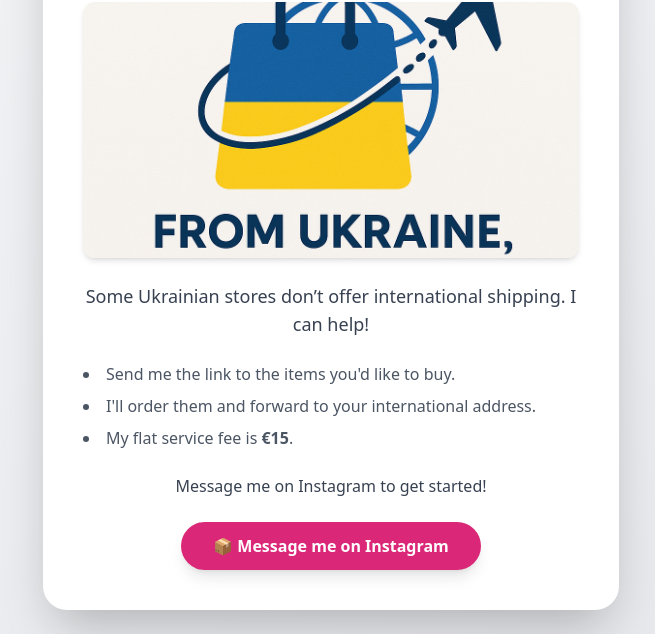
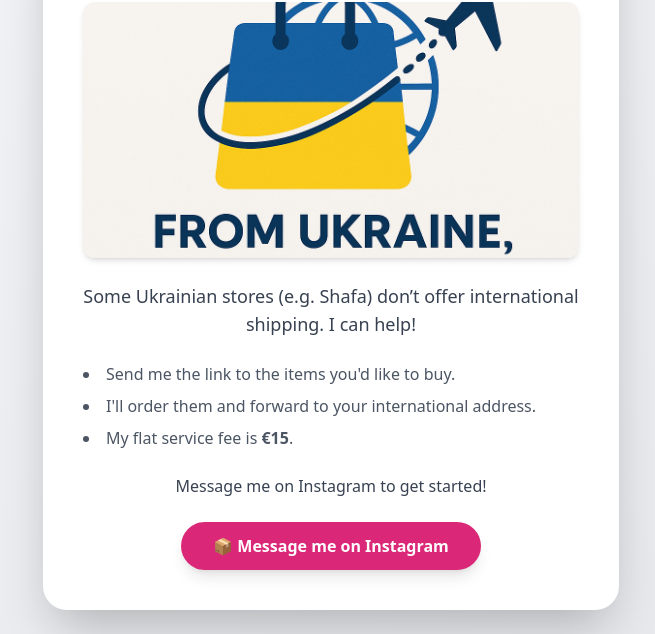
Before and after one commit to riwnodennyk/order-from-ukraine, a plain HTML site: page index.html in a window 1280 px wide. Shown: the part 176-810 px from the top of the page, without its empty margins (309-964 px from the left). Drawn offline with nearby package versions, Linux system fonts and the light colour scheme.

Commit message:
shafa example

```diff
--- a/index.html
+++ b/index.html
@@ -41,7 +41,7 @@
     <img src="social-photo.png" alt="Social promo" class="w-full h-auto rounded-xl shadow-md mx-auto max-h-64 object-cover" />
 
     <p class="text-lg text-gray-700">
-      Some Ukrainian stores don’t offer international shipping. I can help!
+      Some Ukrainian stores (e.g. Shafa) don’t offer international shipping. I can help!
     </p>
 
     <ul class="text-left list-disc list-inside text-md text-gray-600 space-y-2">
```
